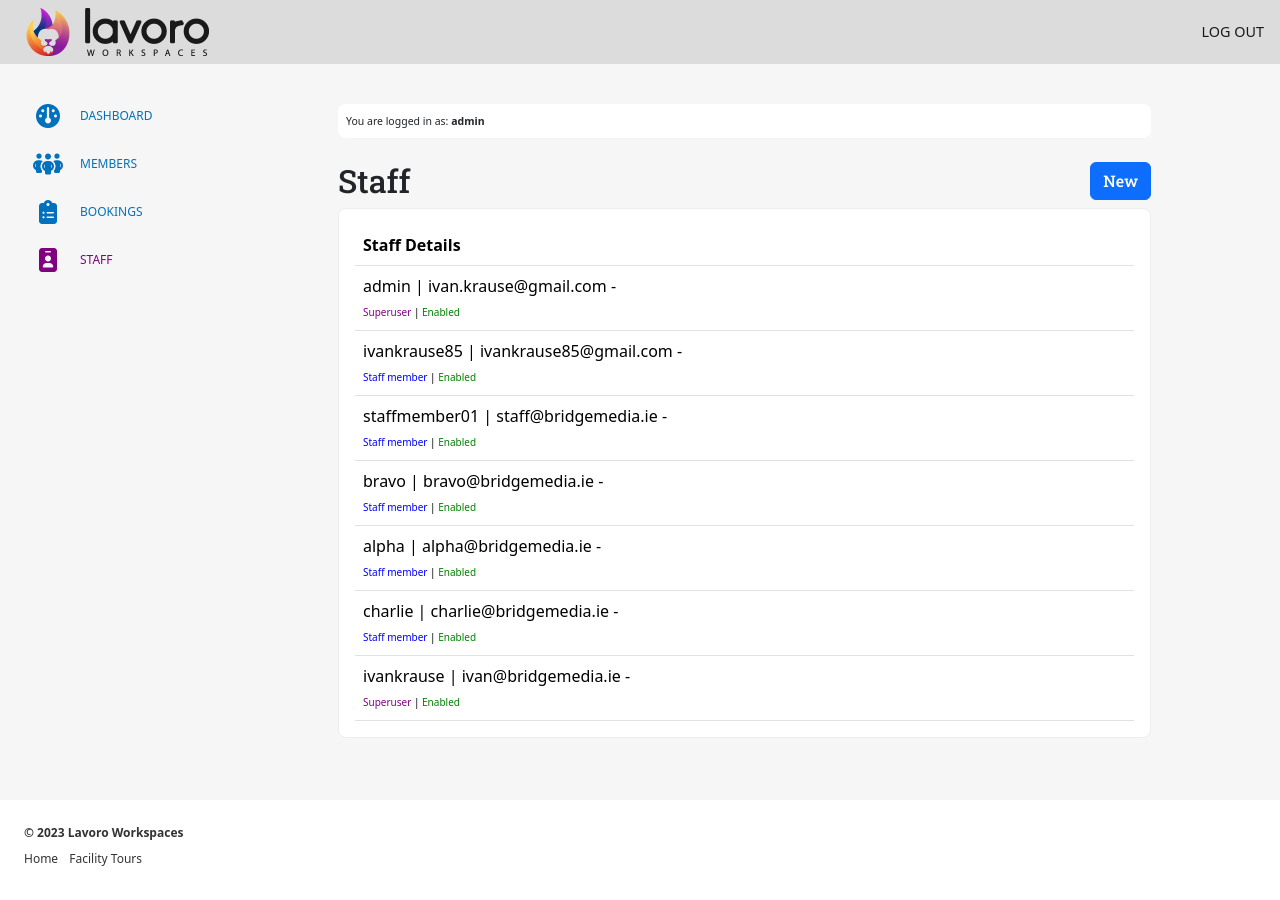
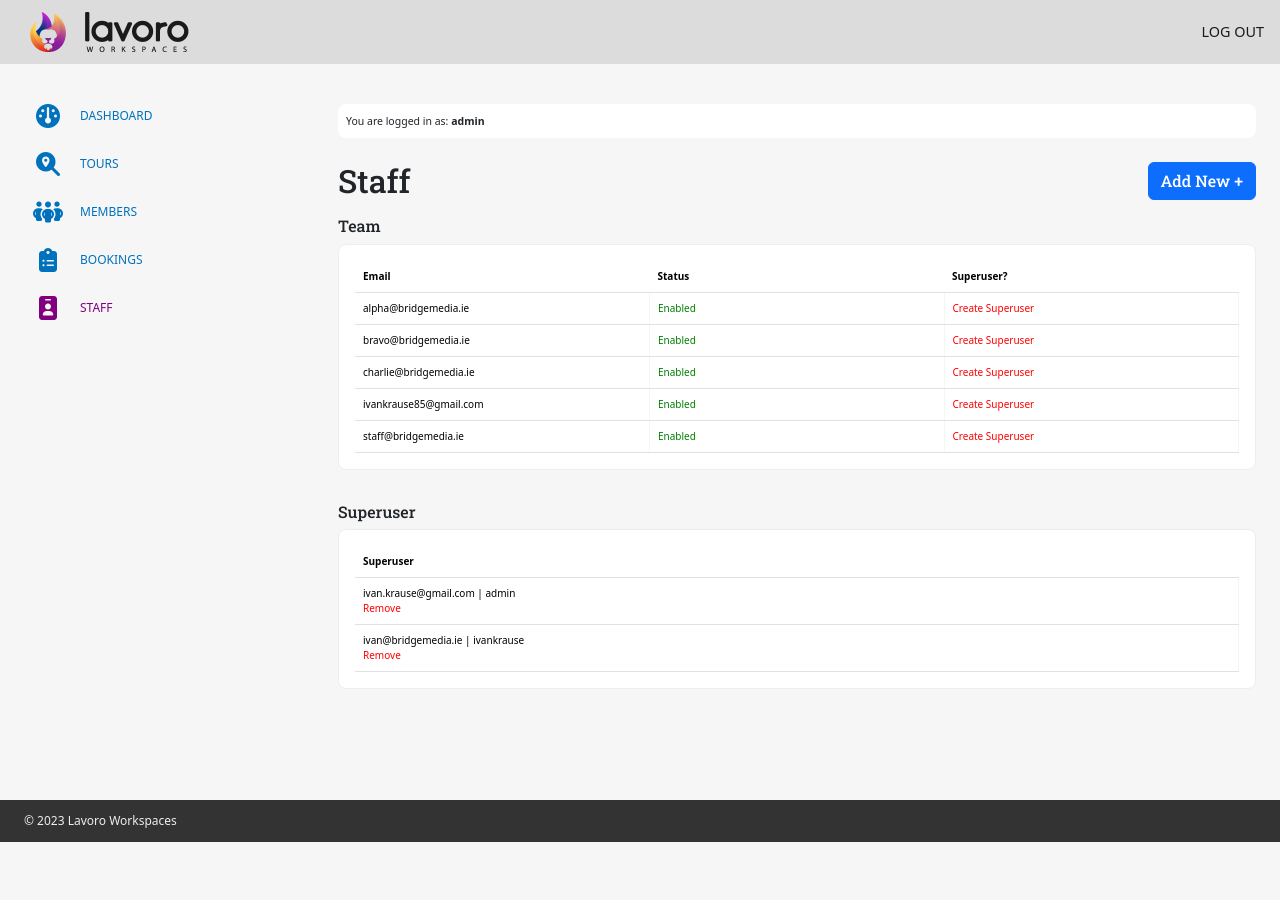
Before and after one commit to ivankrauseza/ci-project4, a Django app: page /dashboard/staff/ in a window 1280 px wide. After the commit the page ends 842 px from the top, so only its background shows below. Run offline with Django 4.2, Linux system fonts and the light colour scheme; a user stored in the database is signed in; data comes from the database, SQL or seed files in the repository; both versions use the stored data as it was after the commit; some libraries are stand-ins or nearby versions.

Commit message:
change home page and dashboard

```diff
--- a/booking/views.py
+++ b/booking/views.py
@@ -8,10 +8,8 @@ from .forms import DemonstrationForm
 def index(request):
     if request.user.is_authenticated:
         if request.user.is_staff:
-            # return render(request, 'dashboard.html')
             return redirect('/dashboard')
         else:
-            # return render(request, 'myprofile.html')
             return redirect('/profile')
     else:
         return render(request, 'index.html')
--- a/dashboard/templates/base_dashboard.html
+++ b/dashboard/templates/base_dashboard.html
@@ -18,6 +18,12 @@
                                         <a href="{% url 'dashboard' %}">
                                             <i class="fa-solid fa-gauge"></i>
                                             <small>dashboard</small>
+                                        </a>
+                                    </li>
+                                    <li>
+                                        <a href="{% url 'tours' %}">
+                                            <i class="fa-solid fa-magnifying-glass-location"></i>
+                                            <small>tours</small>
                                         </a>
                                     </li>
                                     <li>
@@ -44,7 +50,7 @@
                             </nav>
                         </aside>
                     </div>
-                    <div class="col-xs-12 col-sm-12 col-md-8">
+                    <div class="col-xs-12 col-sm-12 col-md-9">
                         <article>
                             <header>
                                 <small>You are logged in as: <strong>{{ user.username }}</strong></small>
@@ -54,7 +60,6 @@
                             </div>
                         </article>
                     </div>
-                    <div class="col-xs-12 col-sm-12 col-md-1"></div>
                 </div>
             </div>
 
--- a/dashboard/templates/staff.html
+++ b/dashboard/templates/staff.html
@@ -7,24 +7,27 @@
         <h2>
             Staff
             <button type="button" class="btn btn-primary" data-bs-toggle="modal" data-bs-target="#exampleModal">
-                New
+                Add New &#x2b;
             </button>
         </h2>
+        <h6>Team</h6>
         <div class="content">
             <table class="table">
                 <thead>
                 <tr>
-                    <th scope="col">Staff Details</th>
+                    <th scope="col" style="width:20%;">Email</th>
+                    <th scope="col" style="width:20%;">Status</th>
+                    <th scope="col" style="width:20%;">Superuser?</th>
                 </tr>
                 </thead>
                 <tbody>
                 {% for user in staff_users %}
                     <tr>
                         <td>
-                            {{ user.username }} | {{ user.email }}  -
-                            <br/>
+                            {{ user.email }}
+                        </td>
+                        <td>
                             <small>
-                                {% if user.is_superuser %}<span style="color:purple">Superuser</span>{% else %}<span style="color:blue">Staff member</span>{% endif %} |
                                 {% if user.is_active %}
                                 <a href="{% url 'disable_user' user.id %}" style="color:green">Enabled</a>
                                 {% else %}
@@ -32,11 +35,48 @@
                                 {% endif %}
                             </small>
                         </td>
+                        <td>
+                            {% if not user.is_superuser %}
+                                {% if user.is_active %}
+                                <a href="{% url 'toggle_superuser' user.id %}" style="color:red">
+                                    Create Superuser
+                                </a>
+                                {% endif %}
+                            {% endif %}
+                        </td>
                     </tr>
                 {% endfor %}
                 </tbody>
             </table>
+
         </div>
+
+        <h6>Superuser</h6>
+        <div class="content">
+
+            <table class="table">
+                <thead>
+                <tr>
+                    <th scope="col">Superuser</th>
+                </tr>
+                </thead>
+                <tbody>
+                {% for user in super_users %}
+                    <tr>
+                        <td>
+                            {{ user.email }} | {{ user.username }}
+                            <br/>
+                            <small>
+                               {% if user.is_superuser %}
+                                <a href="{% url 'toggle_superuser' user.id %}" style="color:red">Remove</a>
+                                {% endif %}
+                            </small>
+                        </td>
+                    </tr>
+                {% endfor %}
+                </tbody>
+            </table>
+            </div>
     {% endif %}
 
     {% if not user.is_superuser %}
--- a/dashboard/urls.py
+++ b/dashboard/urls.py
@@ -6,7 +6,9 @@ from . import views
 urlpatterns = [
     path('', views.dashboard, name='dashboard'),
     path('members/', views.members, name='members'),
+    path('tours/', views.tours, name='tours'),
     path('bookings/', views.bookings, name='bookings'),
     path('staff/', views.staff, name='staff'),
     path('disable_user/<int:user_id>/', views.disable_user, name='disable_user'),
+    path('toggle_superuser/<int:user_id>/', views.toggle_superuser, name='toggle_superuser'),
 ]
--- a/dashboard/views.py
+++ b/dashboard/views.py
@@ -5,18 +5,34 @@ from django.contrib.auth import get_user_model
 from django.shortcuts import render, redirect, get_object_or_404
 from django.core.management import call_command
 from django.contrib.auth.decorators import login_required
-from booking.models import Booking
+from booking.models import Booking, Demonstration
 from django.contrib.auth.models import User
 # Disable User
 from django.http import HttpResponseRedirect
 from django.urls import reverse
+from datetime import date
 
 
-User = get_user_model()
+# User = get_user_model()
 
 
 def dashboard(request):
-    return render(request, 'dashboard.html')
+    today = date.today()
+    formatted_today = today.strftime("%Y-%m-%d")
+    print(formatted_today)
+    booking_data = Booking.objects.filter(date__exact=today).count()
+    tour_data = Demonstration.objects.filter(demo_date__exact=today).count()
+    context = {
+        'booking_data_count': booking_data,
+        'tour_data_count': tour_data,
+    }
+    return render(request, 'dashboard.html', context)
+
+
+@login_required
+def tours(request):
+    tour_data = Demonstration.objects.all().order_by('demo_date')
+    return render(request, 'tours.html', {'tour_data': tour_data})
 
 
 @login_required
@@ -58,7 +74,8 @@ def members(request):
 def staff(request):
 
     if request.method == 'GET':
-        staff_users = User.objects.filter(is_staff=True)
+        staff_users = User.objects.order_by('email').filter(is_staff=True, is_superuser=False)
+        super_users = User.objects.order_by('email').filter(is_staff=True, is_superuser=True)
 
     if request.method == 'POST':
         form = SignupForm(request.POST)
@@ -81,11 +98,13 @@ def staff(request):
     context = {
         'form': form,
         'staff_users': staff_users,
+        'super_users': super_users,
     }
 
     return render(request, 'staff.html', context)
 
 
+# ENABLE/DISABLE A STAFF MEMBERS ACCOUNT:
 @login_required
 def disable_user(request, user_id):
     user = get_object_or_404(User, pk=user_id)
@@ -94,3 +113,16 @@ def disable_user(request, user_id):
     user.save()
 
     return HttpResponseRedirect(reverse('staff'))
+
+
+# ENABLE/DISABLE A SUPERUSER FROM A STAFF ACCOUNT:
+@login_required
+def toggle_superuser(request, user_id):
+    user = get_object_or_404(User, pk=user_id)
+    if not user.is_active:
+        print('user is disabled')
+    else:
+        user.is_superuser = not user.is_superuser
+        user.save()
+
+    return HttpResponseRedirect(reverse('staff'))
--- a/static/css/styles.css
+++ b/static/css/styles.css
@@ -106,12 +106,13 @@ main section {
   min-height: 100vh;
 }
 main section .hero_hme {
-  color: #fff;
+  color: #333;
   padding: 3em;
   float: left;
   width: 100%;
-  min-height: calc(75vh - 64px);
+  min-height: calc(100vh - 64px);
   background-color: purple;
+  background: url("/static/images/background_hme.jpg") 50% 0 no-repeat;
   background-size: cover;
   display: flex;
   align-items: center;
@@ -121,41 +122,9 @@ main section .hero_hme .inner {
   width: 100%;
   height: 100%;
 }
-main section .about_hme {
-  color: #fff;
-  padding: 3em;
-  float: left;
-  width: 100%;
-  min-height: calc(75vh - 64px);
-  background-color: gold;
-  background-size: cover;
-  display: flex;
-  align-items: center;
-  justify-content: center;
-}
-main section .about_hme .inner {
-  width: 100%;
-  height: 100%;
-}
-main section .map_hme {
-  color: #fff;
-  padding: 3em;
-  float: left;
-  width: 100%;
-  min-height: calc(75vh - 64px);
-  background-color: orange;
-  background-size: cover;
-  display: flex;
-  align-items: center;
-  justify-content: center;
-}
-main section .map_hme .inner {
-  width: 100%;
-  height: 100%;
-}
 main section aside {
   float: left;
-  width: 100%;
+  width: auto;
 }
 main section aside nav {
   padding: 1em 0;
@@ -200,6 +169,9 @@ main section aside nav ul li a small {
 main section article {
   padding: 1em 0;
 }
+main section article h2 {
+  margin: 0.5em 0;
+}
 main section article header {
   background-color: #fff;
   border-radius: 8px;
@@ -225,9 +197,19 @@ main section article .content {
   border-radius: 8px;
   background-color: #fff;
   padding: 1em;
+  margin-bottom: 2em;
+}
+main section article .insight {
+  float: left;
+  text-align: center;
+}
+main section article .insight .count {
+  display: block;
+  font-size: 3em;
 }
 main section article table {
   margin: 0 !important;
+  font-size: 10px !important;
 }
 main section article table tr:nth-child(odd) {
   background-color: #f6f6f6;
@@ -240,6 +222,7 @@ main section article table tr:hover {
 }
 main section article table tr td {
   padding: 8px;
+  border-right: 1px solid #f6f6f6;
 }
 main section article table tr td small {
   font-size: 10px;
@@ -253,10 +236,9 @@ main section article table tr.green td {
 
 #ftr {
   font-size: 12px;
-  font-weight: 700;
-  background-color: #fff;
-  color: #333;
-  padding: 2em;
+  background-color: #333;
+  color: #eee;
+  padding: 1em 2em;
 }
 #ftr p {
   margin: 0;
--- a/static/css/styles.scss
+++ b/static/css/styles.scss
@@ -153,7 +122,7 @@ main {
         }
         aside {
             float: left;
-            width: 100%;
+            width: auto;
             nav {
                 padding:1em 0;
                 display: flex;
@@ -197,6 +166,9 @@ main {
         }
         article {
             padding:1em 0;
+            h2 {
+                margin: 0.5em 0;
+            }
             header {
                 background-color: #fff;
                 border-radius: 8px;
@@ -222,9 +194,19 @@ main {
                 border-radius: 8px;
                 background-color: #fff;
                 padding: 1em;
+                margin-bottom: 2em;
+            }
+            .insight {
+                float: left;
+                text-align: center;
+                .count {
+                    display: block;
+                    font-size: 3em;
+                }
             }
             table {
                 margin: 0!important;
+                font-size: 10px!important;
                 tr {
                     &:nth-child(odd) {
                         background-color: #f6f6f6;}
@@ -236,6 +218,7 @@ main {
                     }
                     td {
                         padding: 8px;
+                        border-right: 1px solid #f6f6f6;
                         small {
                             font-size: 10px;
                         }
@@ -258,10 +241,9 @@ main {
 
 #ftr {
     font-size: 12px;
-    font-weight: 700;
-    background-color: #fff;
-    color: #333;
-    padding: 2em;
+    background-color:  #333;
+    color: #eee;
+    padding:1em 2em;
     p {
         margin: 0;
         padding:0;
--- a/templates/base.html
+++ b/templates/base.html
@@ -51,11 +51,7 @@
 
     <footer id="ftr" class="container-fluid">
         <p>
-            &copy; 2023 Lavoro Workspaces<br/>
-            <nav>
-                <a href="{% url 'index' %}">Home</a>
-                <a href="{% url 'demo' %}">Facility Tours</a>
-            </nav>
+            &copy; 2023 Lavoro Workspaces
         </p>
 
         {% if messages %}
```
Also changed, not shown: other parts of static/css/styles.scss (+3 -34 lines), booking/templates/index.html (+1 -28 lines), dashboard/templates/dashboard.html (+30 -6 lines), dashboard/templates/tours.html (added, +91 -0 lines), templates/account/password_reset.html (+8 -0 lines), db.sqlite3, static/images/background_hme.jpg, static/images/logo.png, 1 other file.
